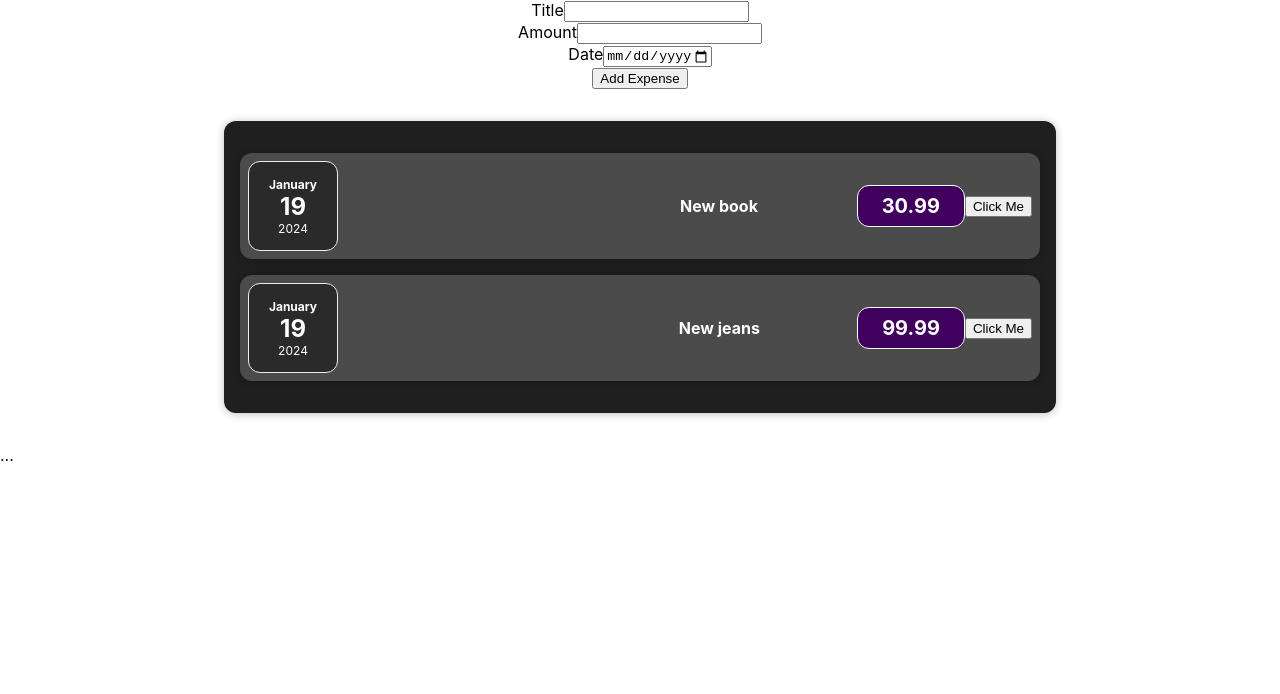
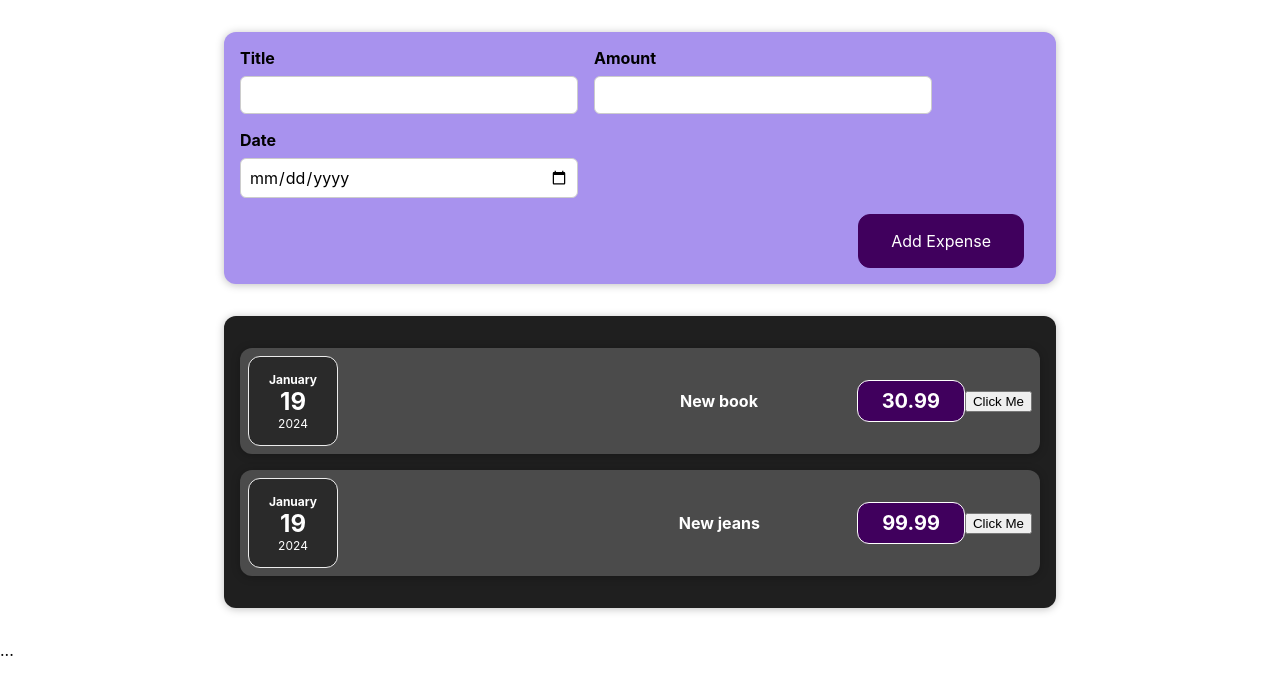
Before and after one commit to Jyrgen-S/expenses-http, a React (Create React App) app: page / in a window 1280 px wide. Shown: the top 694 px of the page. Built offline with nearby package versions, Linux system fonts and the light colour scheme.

Commit message:
NewExpense CSS yhildamine

```diff
--- a/src/App.js
+++ b/src/App.js
@@ -20,7 +20,7 @@
   const price = 30.99;*/
   return (
     <div className="App">
-      <NewExpense></NewExpense>
+      <NewExpense />
       <Expenses expenses={expenses} />
     </div>
   );
--- /dev/null
+++ b/src/components/NewExpense/ExpenseForm.css
@@ -0,0 +1,26 @@
+.new-expense__controls {
+  display: flex;
+  flex-wrap: wrap;
+  gap: 1rem;
+  margin-bottom: 1rem;
+  text-align: left;
+}
+
+.new-expense__control label {
+  font-weight: bold;
+  margin-bottom: 0.5rem;
+  display: block;
+}
+
+.new-expense__control input {
+  font: inherit;
+  padding: 0.5rem;
+  border-radius: 6px;
+  border: 1px solid #ccc;
+  width: 20rem;
+  max-width: 100%;
+}
+
+.new-expense__actions {
+  text-align: right;
+}
--- a/src/components/NewExpense/ExpenseForm.js
+++ b/src/components/NewExpense/ExpenseForm.js
@@ -1,21 +1,23 @@
+import "./ExpenseForm.css";
+
 const ExpenseForm = (props) => {
   return (
     <form>
-      <div>
-        <div>
+      <div className="new-expense__controls">
+        <div className="new-expense__control">
           <label>Title</label>
           <input type="text" />
         </div>
-        <div>
+        <div className="new-expense__control">
           <label>Amount</label>
           <input type="number" min="0.01" step="0.01" />
         </div>
-        <div>
+        <div className="new-expense__control">
           <label>Date</label>
           <input type="date" min="2023-01-01" max="2025-01-31" />
         </div>
       </div>
-      <div>
+      <div className="new-expense__actions">
         <button type="submit">Add Expense</button>
       </div>
     </form>
--- /dev/null
+++ b/src/components/NewExpense/NewExpense.css
@@ -0,0 +1,38 @@
+.new-expense {
+  background-color: #a892ee;
+  padding: 1rem;
+  margin: 2rem auto;
+  width: 50rem;
+  max-width: 95%;
+  border-radius: 12px;
+  text-align: center;
+  box-shadow: 0 1px 8px rgba(0, 0, 0, 0.25);
+}
+
+.new-expense button {
+  font: inherit;
+  cursor: pointer;
+  padding: 1rem 2rem;
+  border: 1px solid #40005d;
+  background-color: #40005d;
+  color: white;
+  border-radius: 12px;
+  margin-right: 1rem;
+}
+
+.new-expense button:hover,
+.new-expense button:active {
+  background-color: #510674;
+  border-color: #510674;
+}
+
+.new-expense button.alternative {
+  color: #220131;
+  border-color: transparent;
+  background-color: transparent;
+}
+
+.new-expense button.alternative:hover,
+.new-expense button.alternative:active {
+  background-color: #ddb3f8;
+}
--- a/src/components/NewExpense/NewExpense.js
+++ b/src/components/NewExpense/NewExpense.js
@@ -1,8 +1,9 @@
 import ExpenseForm from "./ExpenseForm";
+import "./NewExpense.css";
 
 const NewExpense = (props) => {
   return (
-    <div>
+    <div className="new-expense">
       <ExpenseForm />
     </div>
   );
--- /dev/null
+++ b/src/components/NewExpense/tempCodeRunnerFile.js
@@ -0,0 +1 @@
+import "../NewExpense/NewExpense.css";
```
